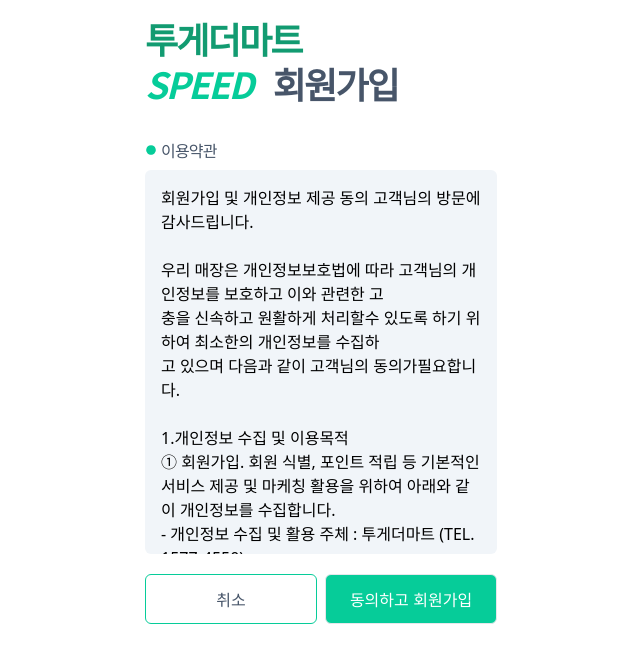
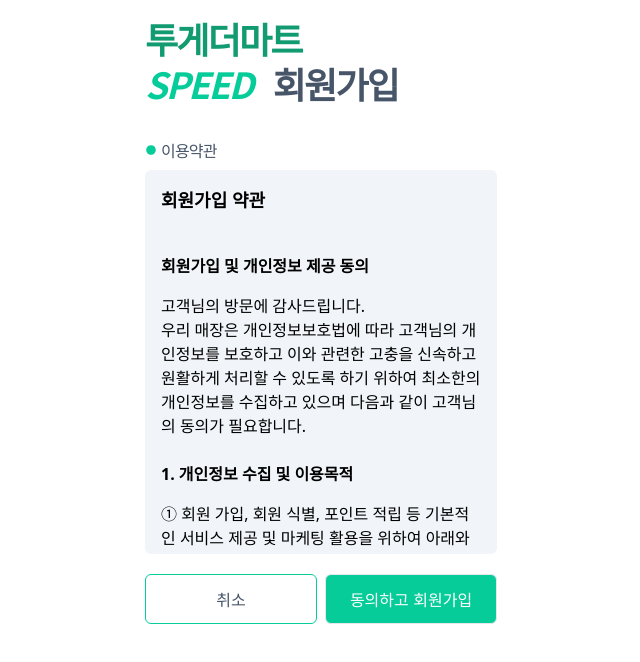
Before and after one commit to evaham/registration, a Next.js app: page / in a window 1280 px wide. Shown: the top 662 px of the page, without its empty margins (319-959 px from the left). Built offline with nearby package versions, Linux system fonts and the light colour scheme.

Commit message:
20241021

```diff
--- a/src/app/output.css
+++ b/src/app/output.css
@@ -591,6 +591,11 @@
   margin-right: 1rem;
 }
 
+.mx-auto {
+  margin-left: auto;
+  margin-right: auto;
+}
+
 .my-2 {
   margin-top: 0.5rem;
   margin-bottom: 0.5rem;
@@ -598,6 +603,10 @@
 
 .mb-2 {
   margin-bottom: 0.5rem;
+}
+
+.mb-4 {
+  margin-bottom: 1rem;
 }
 
 .ml-1 {
@@ -628,12 +637,20 @@
   margin-top: 1rem;
 }
 
+.mt-6 {
+  margin-top: 1.5rem;
+}
+
 .block {
   display: block;
 }
 
 .flex {
   display: flex;
+}
+
+.table {
+  display: table;
 }
 
 .h-3 {
@@ -664,12 +681,52 @@
   width: 100%;
 }
 
-.min-w-20 {
-  min-width: 5rem;
+.w-6 {
+  width: 1.5rem;
+}
+
+.w-16 {
+  width: 4rem;
+}
+
+.w-12 {
+  width: 3rem;
+}
+
+.w-11 {
+  width: 2.75rem;
+}
+
+.w-20 {
+  width: 5rem;
+}
+
+.w-24 {
+  width: 6rem;
+}
+
+.min-w-0 {
+  min-width: 0px;
+}
+
+.max-w-96 {
+  max-width: 24rem;
 }
 
 .flex-1 {
   flex: 1 1 0%;
+}
+
+.table-auto {
+  table-layout: auto;
+}
+
+.table-fixed {
+  table-layout: fixed;
+}
+
+.flex-col {
+  flex-direction: column;
 }
 
 .items-center {
@@ -698,6 +755,10 @@
 
 .whitespace-pre-wrap {
   white-space: pre-wrap;
+}
+
+.break-words {
+  overflow-wrap: break-word;
 }
 
 .rounded-full {
@@ -729,6 +790,11 @@
 .border-slate-300 {
   --tw-border-opacity: 1;
   border-color: rgb(203 213 225 / var(--tw-border-opacity));
+}
+
+.border-slate-400 {
+  --tw-border-opacity: 1;
+  border-color: rgb(148 163 184 / var(--tw-border-opacity));
 }
 
 .bg-\[\#06CC99\] {
@@ -771,9 +837,28 @@
   padding: 1rem;
 }
 
+.p-1 {
+  padding: 0.25rem;
+}
+
+.px-1\.5 {
+  padding-left: 0.375rem;
+  padding-right: 0.375rem;
+}
+
 .px-4 {
   padding-left: 1rem;
   padding-right: 1rem;
+}
+
+.px-8 {
+  padding-left: 2rem;
+  padding-right: 2rem;
+}
+
+.py-1 {
+  padding-top: 0.25rem;
+  padding-bottom: 0.25rem;
 }
 
 .py-3 {
@@ -797,6 +882,11 @@
 .text-4xl {
   font-size: 2.25rem;
   line-height: 2.5rem;
+}
+
+.text-lg {
+  font-size: 1.125rem;
+  line-height: 1.75rem;
 }
 
 .text-sm {
@@ -868,6 +958,10 @@
   color: rgb(255 255 255 / var(--tw-text-opacity));
 }
 
+.underline {
+  text-decoration-line: underline;
+}
+
 .shadow-sm {
   --tw-shadow: 0 1px 2px 0 rgb(0 0 0 / 0.05);
   --tw-shadow-colored: 0 1px 2px 0 var(--tw-shadow-color);
--- a/src/app/page.js
+++ b/src/app/page.js
@@ -7,20 +7,7 @@
 export default function Home() {
 
 
-  const terms = `회원가입 및 개인정보 제공 동의 고객님의 방문에 감사드립니다.
 
-우리 매장은 개인정보보호법에 따라 고객님의 개인정보를 보호하고 이와 관련한 고
-충을 신속하고 원활하게 처리할수 있도록 하기 위하여 최소한의 개인정보를 수집하
-고 있으며 다음과 같이 고객님의 동의가필요합니다.
-
-1.개인정보 수집 및 이용목적
-① 회원가입. 회원 식별, 포인트 적립 등 기본적인 서비스 제공 및 마케칭 활용을 위하여 아래와 같이 개인정보를 수집합니다.
-- 개인정보 수집 및 활용 주체 : 투게더마트 (TEL. 1577-4550)
-- 수집항목과 이용목적
-② 회원가입. 회원 식별, 포인트 적립 등 기본적인 서비스 제공 및 마케칭 활용을 위하여 아래와 같이 개인정보를 수집합니다.
-③ 회원가입. 회원 식별, 포인트 적립 등...
-
-  `
   const tabs = [
     { id: 1, name: '일반회원',},
     { id: 2, name: '사업자회원',},
@@ -116,7 +103,79 @@
             이용약관
           </p>
           <div className="overflow-y-scroll flex h-96 mt-2 p-4 bg-slate-100 rounded-md">
-            <pre className="flex flex-1 font-sans whitespace-pre-wrap">{terms}</pre>
+            <div className="flex flex-col flex-1 font-sans whitespace-pre-wrap">
+            <b className="text-lg mb-4">회원가입 약관</b>
+            <b className="mt-6 mb-4">회원가입 및 개인정보 제공 동의</b>
+            <p>
+              고객님의 방문에 감사드립니다.<br />우리 매장은 개인정보보호법에 따라 고객님의 개인정보를 보호하고 이와 관련한 고충을 신속하고 원활하게 처리할 수 있도록 하기 위하여 최소한의 개인정보를 수집하고 있으며 다음과 같이 고객님의 동의가 필요합니다.
+            </p>
+
+            <b className="mt-6 mb-4">1. 개인정보 수집 및 이용목적</b>
+            ① 회원 가입, 회원 식별, 포인트 적립 등 기본적인 서비스 제공 및 마케팅 활용을 위하여 아래와 같이 개인정보를 수집합니다.
+            <br /><br />
+            ○ 개인정보 수집 및 활용 주체 : 주식회사 투게더마트 (TEL : 1577-4550)
+            <br /><br />
+            ○ 수집항목과 이용목적
+            <br /><br />
+
+            <table className="table-fix mt-6 leading-tight">
+              <col className="w-12" />
+              <col className="w-24" />
+              <tbody>
+                <tr>
+                  <td className="border border-slate-300 p-1">구분</td>
+                  <td className="border border-slate-300 p-1">수집항목</td>
+                  <td className="border border-slate-300 p-1">이용목적</td>
+                </tr>
+                <tr>
+                  <td className="border border-slate-300 p-1">필수</td>
+                  <td className="border border-slate-300 p-1">성명, <br />휴대폰번호</td>
+                  <td className="border border-slate-300 p-1">포인트적립/사용, <br/>고객상담, <br/>본인확인</td>
+                </tr>
+                <tr>
+                  <td className="border border-slate-300 p-1">선택</td>
+                  <td className="border border-slate-300 p-1">주소</td>
+                  <td className="border border-slate-300 p-1">물품배송</td>
+                </tr>
+                <tr>
+                  <td className="border border-slate-300 p-1">선택</td>
+                  <td className="border border-slate-300 p-1">생년월일, <br />성별</td>
+                  <td className="border border-slate-300 p-1">회원관리, <br/>이벤트, <br/>마케팅분석</td>
+                </tr>
+                <tr>
+                  <td className="border border-slate-300 p-1">선택</td>
+                  <td className="border border-slate-300 p-1">사업자명, <br />사업번호</td>
+                  <td className="border border-slate-300 p-1">세금계산서 발행, <br/>고객상담</td>
+                </tr>
+              </tbody>
+            </table>
+
+            <br />
+            ② 회원가입, 개인정보 수집/이용에 대한 동의를 거부할 권리가 있으며, 동의를 거부할 경우 매장에서 제공하는 서비스(포인트 적립, 사용, 상품 배송, 이벤트 제공, 문의 대응 등)에 제약이 있을 수 있습니다.
+            <br /><br />
+            ③ 상기 이용목적 이외는 개인정보를 사용하지 않습니다.
+            <br /><br />
+            ④ 만14세 미만 이용자는 회원가입 및 개인정보 수집을 처리하지 않습니다.
+            <br /><br />
+
+            <b className="mt-6 mb-4">2. 개인정보 처리 및 보유기간</b>
+            ① 수집한 개인정보의 수집목적이 모두 달성될 때까지 해당 개인정보를 보유합니다.
+            <br />
+            ② 회원탈퇴 요청 시 고객문의 대응 후 개인정보를 즉시 파기 합니다.
+            <br />
+            ③ 법률 기관의 요구에 의한 경우 파기기간이 연장될 수 있습니다.
+            <br /><br />
+
+            <b className="mt-6 mb-4">3. 개인정보의 3자 제공</b>
+            고객의 별도 동의가 있거나 다른 법률에 특별한 규정이 존재하는 경우 이외에는 개인정보를 3자에게 제공하지 않습니다.
+            <br /><br />
+
+            <b className="mt-6 mb-4">4. 회원 탈퇴</b>
+            회원으로 가입된 고객은 언제든지 방문, 서면 등으로 회원탈퇴를 요청할 수 있습니다.
+            <br />
+
+
+            </div>
           </div>
         </div>
       )}
```
